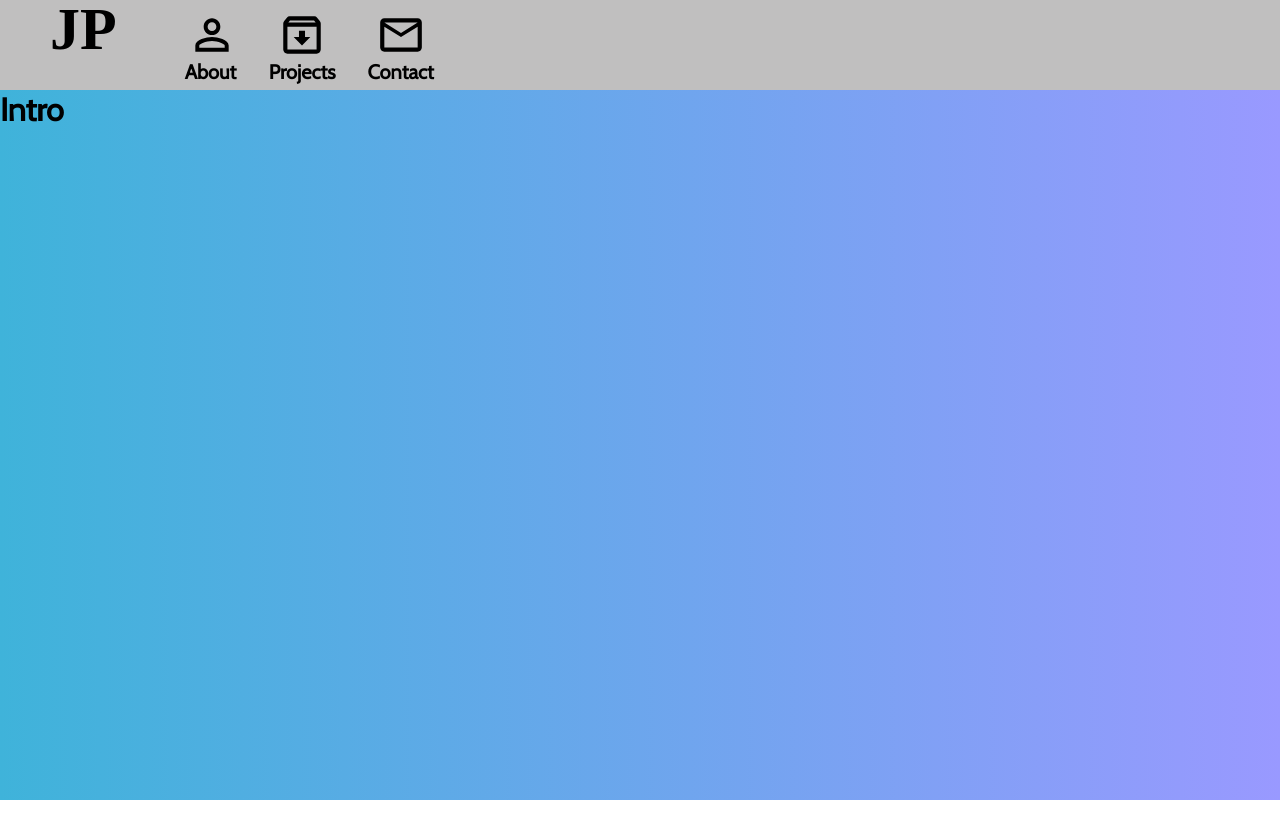
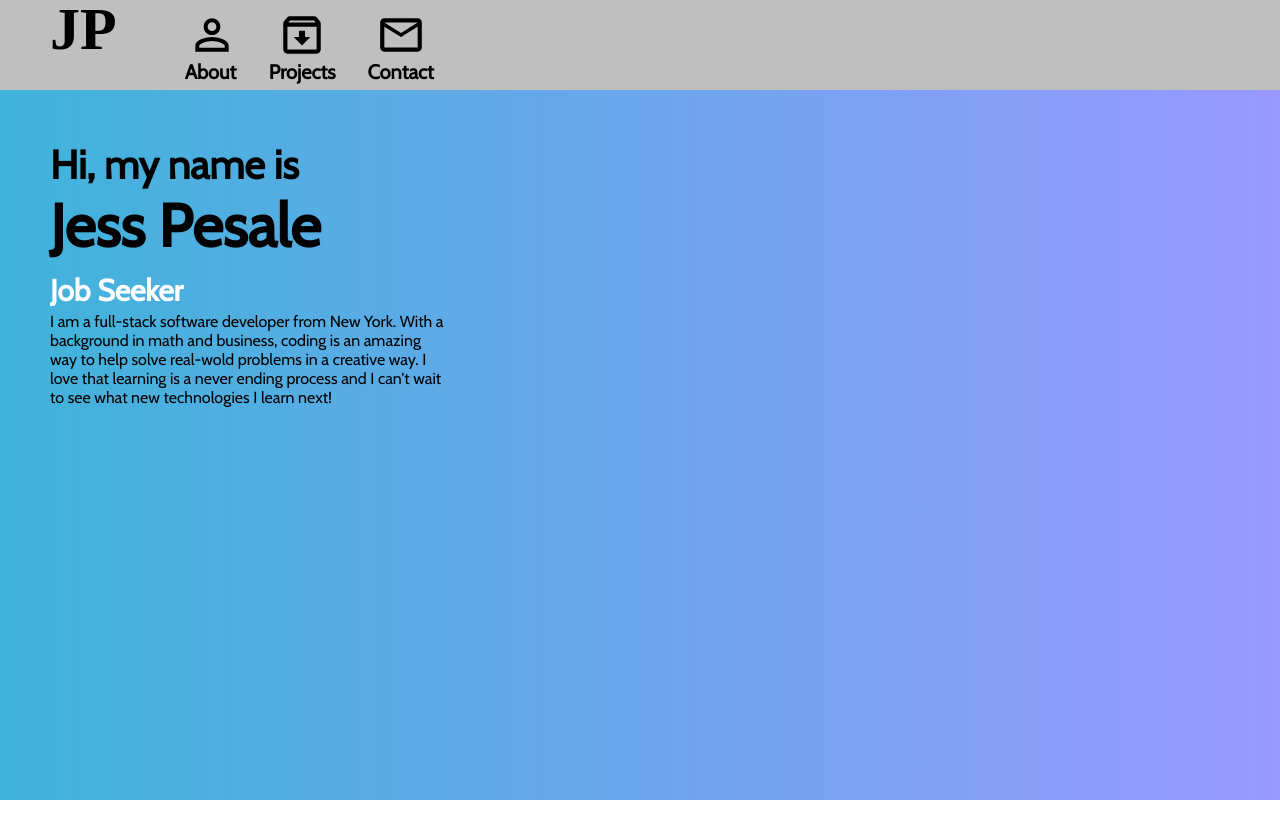
Before and after one commit to jesspesale/portfolio-site, a React (Create React App) app: page / in a window 1280 px wide. Shown: the top 838 px of the page. After the commit the page ends 800 px from the top, so only its background shows below. Built offline with nearby package versions, Linux system fonts and the light colour scheme.

Commit message:
removed some useless divs and added css to put all words on the left side of the page

```diff
--- a/src/components/intro/Intro.js
+++ b/src/components/intro/Intro.js
@@ -7,8 +7,37 @@ import Color from "../../images/color-flower.png"
 const Intro = () => {
     return (
       <div className="intro">
-        {/* <br></br><br></br><br></br><br></br><br></br> */}
-        <h1>Intro</h1>
+        <div >
+          {/* <div className="left-color"> */}
+            <div className="i-left">
+
+              <h2 className="i-intro">Hi, my name is</h2>
+              <h2 className="i-name"> Jess Pesale</h2>
+
+              <div className="i-title">
+                <div className="i-title-wrapper">
+                  <div className="i-title-item">Software Engineer</div>
+                  <div className="i-title-item">Web Developer</div>
+                  <div className="i-title-item">Job Seeker</div>
+                </div>
+              </div>
+
+              <p className="i-description">
+                I am a full-stack software developer from New York. With a
+                background in math and business, coding is an amazing way to
+                help solve real-wold problems in a creative way. I love that
+                learning is a never ending process and I can't wait to see what
+                new technologies I learn next!
+              </p>
+
+            </div>
+
+          {/* </div> */}
+
+          <div className="i-right">
+            <img src={Color} className="flower-image" alt="colorful flower" />
+          </div>
+        </div>
       </div>
     );
 }
--- a/src/components/intro/intro.css
+++ b/src/components/intro/intro.css
@@ -1,24 +1,23 @@
 
 .intro{
     display: flex;
-    height: 100vh;
     position: inherit;
-}
-
-.left-color{
-    flex: 1;
-    position: relative;
+    width: 500px;
 }
 
 
-.i-left-wrapper{
+.i-left{
     padding: 50px;
+    float: left;
+    /* flex: 1; */
     /* height: 50%; */
     display: flex;
     flex-direction: column;
-    justify-content: space-between;
-    position: absolute;
-    margin-top: 100px;
+    text-align: lwdt;
+    /* justify-content: space-between; */
+    /* position: relative; */
+    /* position: absolute; */
+    /* margin-top: 100px; */
 }
 
 .i-intro{
@@ -60,10 +59,9 @@
 
 .i-right{
     flex: 1;
-    /* position: relative; */
+    float: right;
+    position: relative;
     margin-top: 100px;
-    /* background-color: lightgray; */
-    height: 200vh;
 }
 
 .flower-image{
@@ -71,13 +69,3 @@
     transform: rotate(320deg);
     max-width: 90%;
 }
-
-.i-bg{
-clip-path: polygon(0% 0%, 75% 0%, 100% 50%, 75% 100%, 0% 100%);
-    background: rgb(223, 151, 245);
-    width: 130%;
-    height: 200%;
-    position: absolute;
-    top: 0;
-    left: 0;
-}
```
